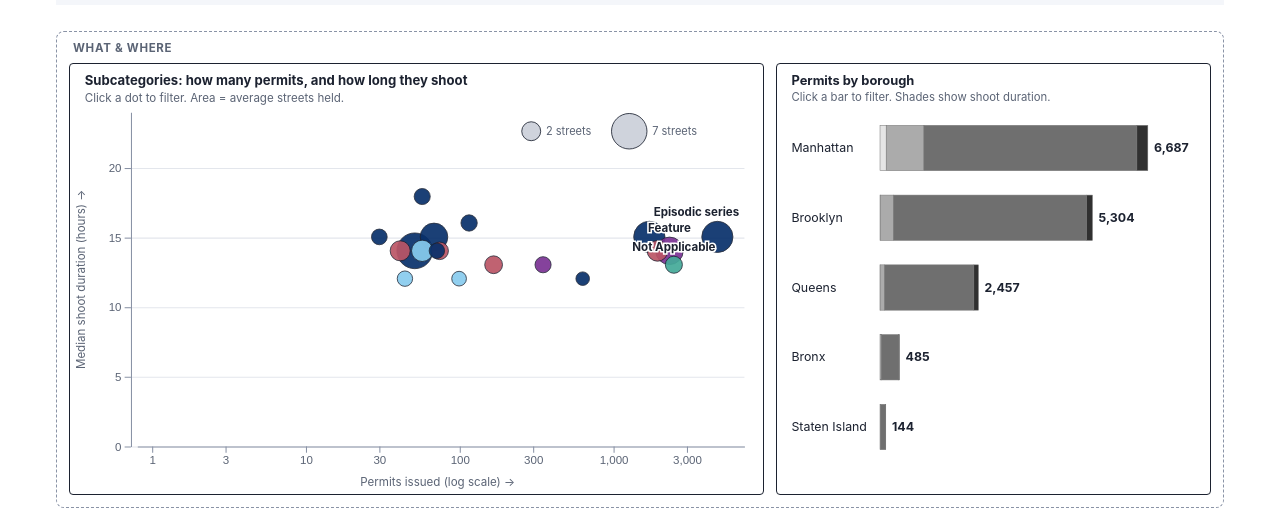
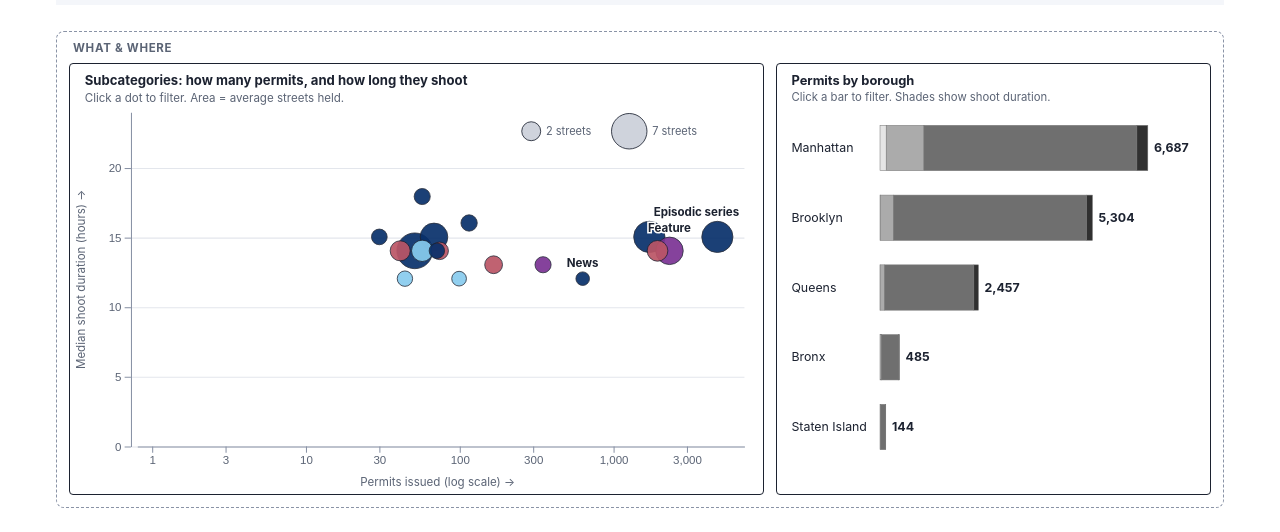
Before and after one commit to gurleen-kaur1313/film-permits-dashboard, a plain HTML site: page index.html in a window 1280 px wide. Shown: the part 159-691 px from the top of the page. Drawn offline with Linux system fonts and the light colour scheme.

Commit message:
removed not applicable subcategory

```diff
--- a/index.html
+++ b/index.html
@@ -210,7 +210,9 @@ function indexData(rows){
   const bIdx = new Map(boroughs.map((b,i)=>[b,i]));
   // ----- subcategories shown in the scatter
   const sCount = d3.rollup(rows, v=>v.length, r=>r.sub);
-  const subs = [...sCount].filter(d=>d[1]>=MIN_SUB_N).sort((a,b)=>b[1]-a[1]).slice(0,MAX_SUBS).map(d=>d[0]);
+  const PLACEHOLDER = /^(not applicable|n\/a|na|none|unspecified|other)$/i;
+  const subs = [...sCount].filter(d=>d[1]>=MIN_SUB_N && !PLACEHOLDER.test(d[0]))
+  .sort((a,b)=>b[1]-a[1]).slice(0,MAX_SUBS).map(d=>d[0]);
   const sIdx = new Map(subs.map((s,i)=>[s,i]));
   // ----- time
   const starts = rows.map(r=>new Date(r.start));
```
Also changed, not shown: 1 other file.
